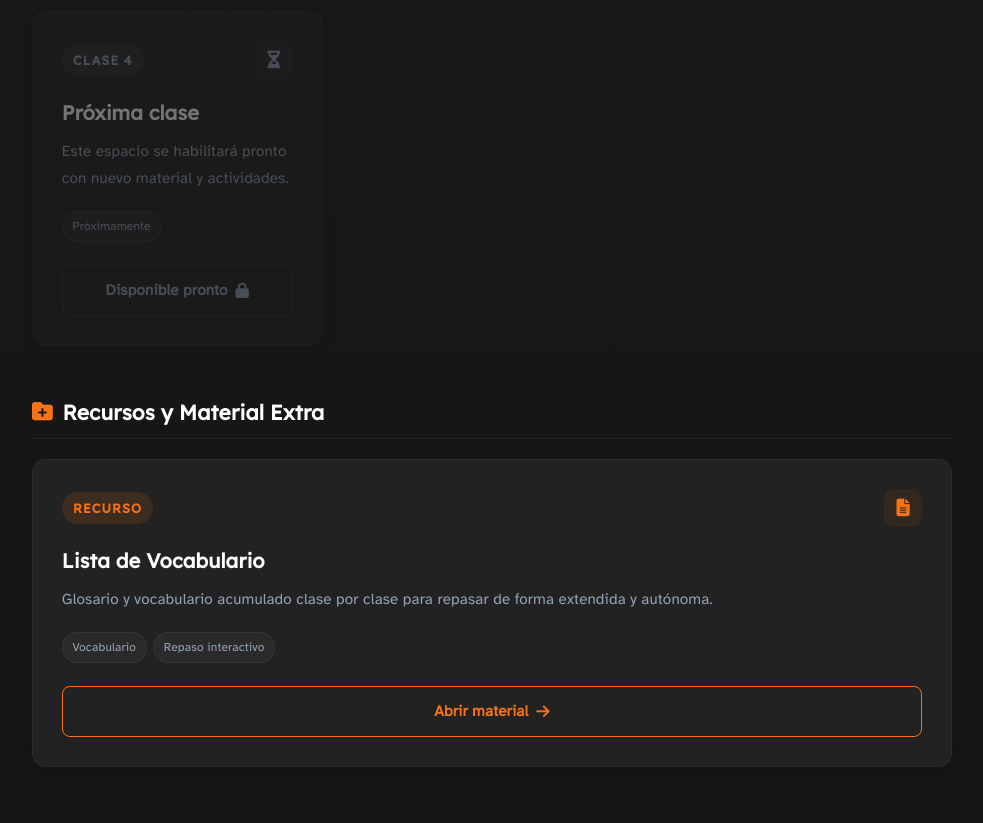
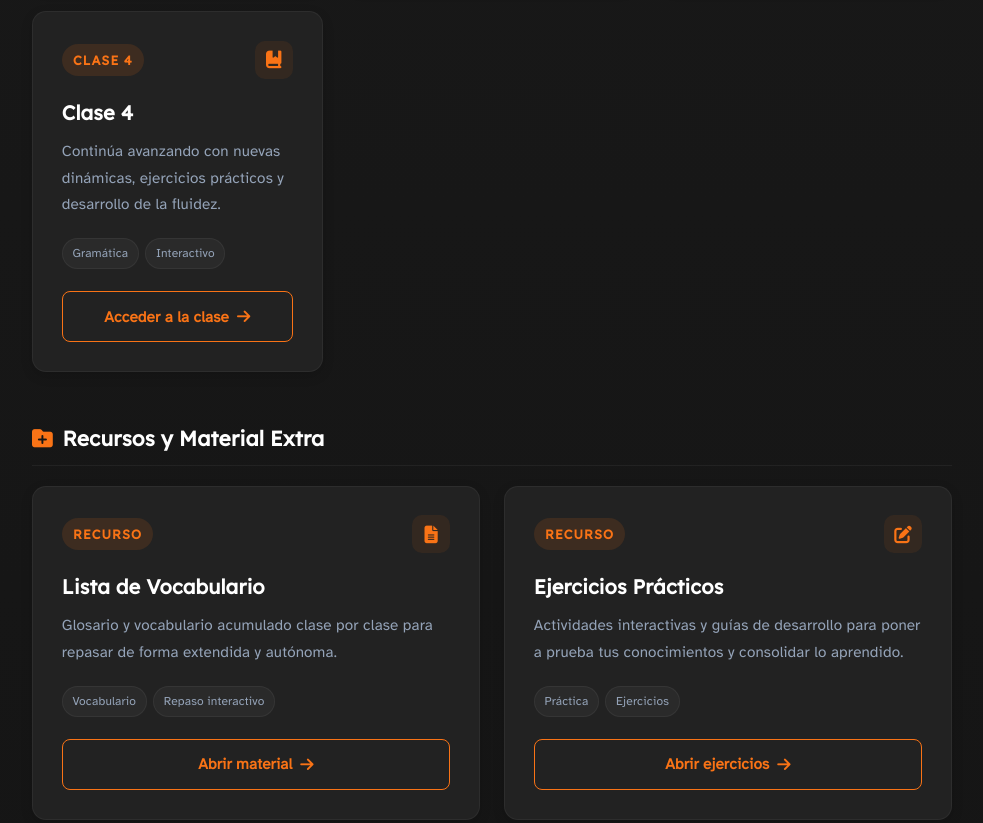
Before and after one commit to aguirrecarlos-aes/esp, a plain HTML site: page index.html in a window 1280 px wide. Shown: the part 920-1743 px from the top of the page, without its empty margins (148-1131 px from the left). Drawn offline with Linux system fonts and the light colour scheme.

Commit message:
Update index.html

```diff
--- a/index.html
+++ b/index.html
@@ -13,21 +13,21 @@
 
     <style>
         :root {
-            /* Paleta Modo Oscuro Premium - Inspirada en image_65dac1.png */
-            --bg-color: #1A1A1A; /* Fondo oscuro profundo */
+            /* Paleta Modo Oscuro Premium */
+            --bg-color: #1A1A1A;
             --bg-gradient: linear-gradient(180deg, #1A1A1A 0%, #151515 100%);
-            --card-bg: #222222;  /* Tarjetas ligeramente más claras para dar contraste */
+            --card-bg: #222222;
             --card-bg-hover: #262626;
-            --text-main: #E2E8F0; /* Blanco suave/gris claro para lectura cómoda */
-            --text-muted: #94A3B8; /* Gris medio para textos secundarios y placeholders */
+            --text-main: #E2E8F0;
+            --text-muted: #94A3B8;
 
-            /* Acentos Naranja / Ocre según la captura */
-            --accent: #F97316; /* Naranja enérgico de los títulos y botones */
-            --accent-soft: rgba(249, 115, 22, 0.1); /* Fondo sutil para badges e iconos */
-            --accent-strong: #EA580C; /* Variación para hovers */
+            /* Acentos Naranja / Ocre */
+            --accent: #F97316;
+            --accent-soft: rgba(249, 115, 22, 0.1);
+            --accent-strong: #EA580C;
 
             --focus-ring: #F97316;
-            --border-soft: rgba(255, 255, 255, 0.05); /* Bordes muy finos y oscuros */
+            --border-soft: rgba(255, 255, 255, 0.05);
 
             /* Tipografía */
             --font-display: 'Lexend', sans-serif;
@@ -60,7 +60,6 @@
             padding: 2rem 1.25rem;
         }
 
-        /* Foco visible accesible para teclado */
         a:focus-visible,
         button:focus-visible,
         .lang-btn:focus-visible {
@@ -108,7 +107,6 @@
             background-color: var(--card-bg-hover);
         }
 
-        /* Modo lectura cómoda */
         body.comfort-mode {
             font-size: 1.15rem;
             line-height: 2;
@@ -163,7 +161,7 @@
             margin: 0 auto;
         }
 
-        /* ===== Buscador de clases ===== */
+        /* ===== Buscador ===== */
         .search-wrap {
             max-width: 480px;
             margin: 2rem auto 0;
@@ -202,7 +200,7 @@
             color: var(--text-muted);
         }
 
-        /* ===== Grid de clases / Secciones ===== */
+        /* ===== Grid de secciones ===== */
         .section-title {
             font-family: var(--font-display);
             font-size: 1.3rem;
@@ -238,7 +236,6 @@
             justify-content: space-between;
             opacity: 0;
             animation: fadeUp 0.6s ease forwards;
-            vertical-align: top;
         }
 
         .card:hover {
@@ -363,36 +360,6 @@
             display: block;
         }
 
-        /* Próximamente (Clase Deshabilitada/Bloqueada) */
-        .card.coming-soon {
-            border-style: dashed;
-            opacity: 0.4;
-            animation: none;
-        }
-
-        .card.coming-soon:hover {
-            transform: none;
-            box-shadow: 0 4px 12px rgba(0, 0, 0, 0.15);
-            background-color: var(--card-bg);
-            border-color: var(--border-soft);
-        }
-
-        .card.coming-soon .class-number {
-            color: var(--text-muted);
-            background-color: rgba(255, 255, 255, 0.05);
-        }
-
-        .card.coming-soon .class-icon {
-            color: var(--text-muted);
-            background-color: rgba(255, 255, 255, 0.02);
-        }
-
-        .card.coming-soon .btn {
-            border-color: rgba(255, 255, 255, 0.1);
-            color: var(--text-muted);
-            pointer-events: none;
-        }
-
         /* ===== Footer ===== */
         footer {
             text-align: center;
@@ -428,7 +395,6 @@
             }
         }
 
-        /* ===== Responsive ===== */
         @media (max-width: 480px) {
             header h1 {
                 font-size: 1.9rem;
@@ -515,19 +481,20 @@
                         Acceder a la clase <i class="fa-solid fa-arrow-right"></i>
                     </a>
                 </div>
- <div class="card" data-keywords="comprensión pronunciación  rutinas verbos fluidez sonidos pronunciación describir personas artículos" style="animation-delay: 0.15s">
+
+                <div class="card" data-keywords="comprensión pronunciación rutinas verbos fluidez sonidos pronunciación describir personas artículos" style="animation-delay: 0.25s">
                     <div>
                         <div class="card-top">
                             <span class="class-number">CLASE 3</span>
                             <span class="class-icon"><i class="fa-solid fa-comments"></i></span>
                         </div>
                         <div class="card-content">
-                            <h2>¿Que haces cada día?</h2>
-                            <p> Verbos -AR, Sonido /s/,  rutinas y conversaciones diarias </p>
+                            <h2>¿Qué haces cada día?</h2>
+                            <p>Verbos -AR, Sonido /s/, rutinas y conversaciones diarias.</p>
                             <div class="tags">
                                 <span class="tag">Rutinas</span>
-                                     <span class="tag">Verbos</span>
-                                     <span class="tag">Sonidos y pronunciación</span>
+                                <span class="tag">Verbos</span>
+                                <span class="tag">Sonidos y pronunciación</span>
                                 <span class="tag">Vocabulario</span>
                             </div>
                         </div>
@@ -537,22 +504,23 @@
                     </a>
                 </div>
 
-                <div class="card coming-soon" data-keywords="próxima clase futura" style="animation-delay: 0.25s">
+                <div class="card" data-keywords="clase 4 conversación intermedia gramática práctica fluidez" style="animation-delay: 0.35s">
                     <div>
                         <div class="card-top">
                             <span class="class-number">CLASE 4</span>
-                            <span class="class-icon"><i class="fa-solid fa-hourglass-half"></i></span>
+                            <span class="class-icon"><i class="fa-solid fa-book-bookmark"></i></span>
                         </div>
                         <div class="card-content">
-                            <h2>Próxima clase</h2>
-                            <p>Este espacio se habilitará pronto con nuevo material y actividades.</p>
+                            <h2>Clase 4</h2>
+                            <p>Continúa avanzando con nuevas dinámicas, ejercicios prácticos y desarrollo de la fluidez.</p>
                             <div class="tags">
-                                <span class="tag">Próximamente</span>
+                                <span class="tag">Gramática</span>
+                                <span class="tag">Interactivo</span>
                             </div>
                         </div>
                     </div>
-                    <a href="#" class="btn" aria-disabled="true">
-                        Disponible pronto <i class="fa-solid fa-lock"></i>
+                    <a href="clase4/index.html" class="btn">
+                        Acceder a la clase <i class="fa-solid fa-arrow-right"></i>
                     </a>
                 </div>
 
@@ -562,7 +530,7 @@
 
             <div class="grid" id="extraGrid">
 
-                <div class="card" data-keywords="material extra vocabulario recopilación repaso glosario palabras" style="animation-delay: 0.35s">
+                <div class="card" data-keywords="material extra vocabulario recopilación repaso glosario palabras" style="animation-delay: 0.45s">
                     <div>
                         <div class="card-top">
                             <span class="class-number">RECURSO</span>
@@ -579,6 +547,26 @@
                     </div>
                     <a href="material-extra/vocabulario/index.html" class="btn" target="_blank" rel="noopener noreferrer">
                         Abrir material <i class="fa-solid fa-arrow-right"></i>
+                    </a>
+                </div>
+
+                <div class="card" data-keywords="material extra ejercicios práctica cuestionario tareas actividades interactivo" style="animation-delay: 0.55s">
+                    <div>
+                        <div class="card-top">
+                            <span class="class-number">RECURSO</span>
+                            <span class="class-icon"><i class="fa-solid fa-pen-to-square"></i></span>
+                        </div>
+                        <div class="card-content">
+                            <h2>Ejercicios Prácticos</h2>
+                            <p>Actividades interactivas y guías de desarrollo para poner a prueba tus conocimientos y consolidar lo aprendido.</p>
+                            <div class="tags">
+                                <span class="tag">Práctica</span>
+                                <span class="tag">Ejercicios</span>
+                            </div>
+                        </div>
+                    </div>
+                    <a href="material-extra/Ejercicios/index.html" class="btn" target="_blank" rel="noopener noreferrer">
+                        Abrir ejercicios <i class="fa-solid fa-arrow-right"></i>
                     </a>
                 </div>
 
```
